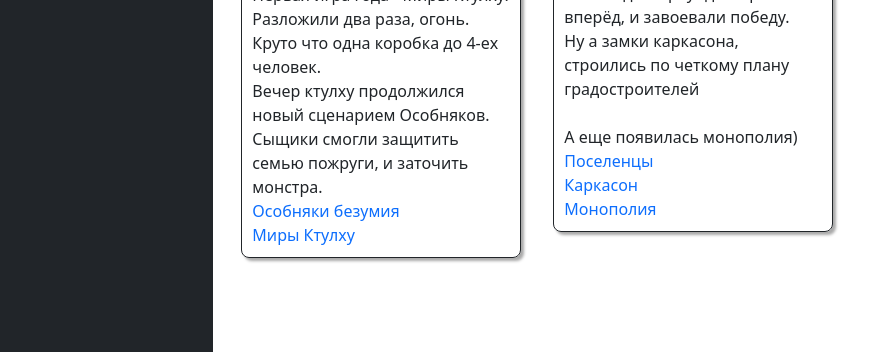
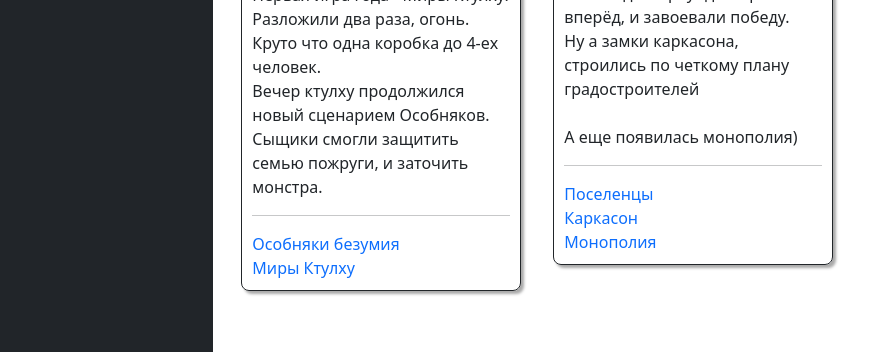
Before and after one commit to fso13/note-boardgames, a plain HTML site: page index.html in a window 1280 px wide. Shown: the part 448-800 px from the top of the page, without its empty margins (0-876 px from the left). Drawn offline with nearby package versions, Linux system fonts and the light colour scheme.

Commit message:
08.01.22

```diff
--- a/index.html
+++ b/index.html
@@ -136,7 +136,7 @@
             "</div>" +
             "<hr>" +
             "<div class=\"font-weight-normal\">" + notes[c].content + "</div>" +
-            '<div>' + tags + '</div>' +
+            '<hr><div>' + tags + '</div>' +
             "</div>";
         newElement.addEventListener("click", () => newElement2.fancybox());
         main.appendChild(newElement);
```
